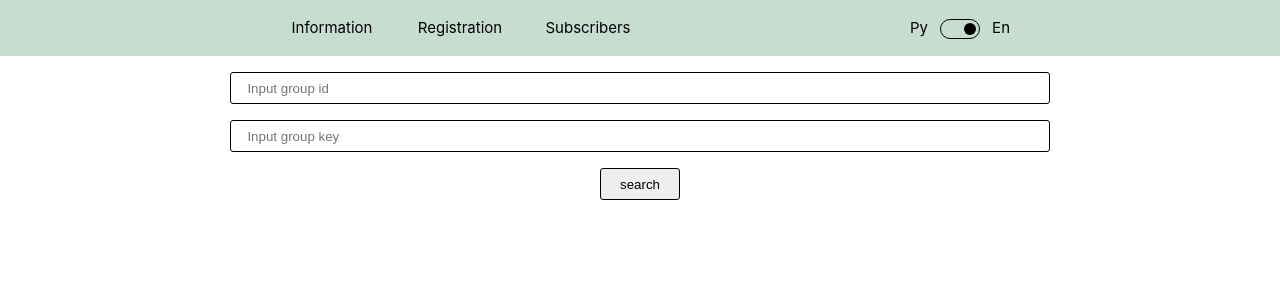
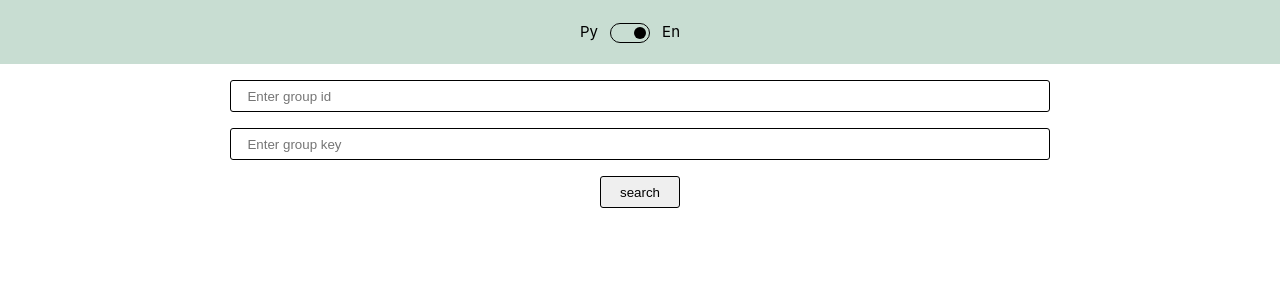
Before and after one commit to Evgeny-Tokarev/vueChart, a Vue app: page / in a window 1280 px wide. Shown: the top 300 px of the page. Built offline with nearby package versions, Linux system fonts and the light colour scheme.

Commit message:
Menu disabled if no group yet, input placeholders renaming

```diff
--- a/src/App.vue
+++ b/src/App.vue
@@ -1,10 +1,10 @@
 <template>
   <div id="menu">
-    <nav class="navbar">
+    <nav v-if="store.hasGroup" class="navbar">
+      <router-link class="navbar__link" to="/">{{ state.reg }}</router-link>
       <router-link class="navbar__link" to="/Information">{{
         state.info
       }}</router-link>
-      <router-link class="navbar__link" to="/">{{ state.reg }}</router-link>
       <router-link class="navbar__link" to="/Subscribers">{{
         state.subs
       }}</router-link>
@@ -18,7 +18,9 @@
 import LocaleSwitcher from "@/views/LocaleSwitcher.vue";
 import { reactive, computed } from "vue";
 import { useI18n } from "vue-i18n";
+import { useStore } from "@/stores/store"
 const { t } = useI18n();
+const store = useStore();
 
 const state = reactive({
   group: {},
@@ -33,6 +35,7 @@ const state = reactive({
   display: flex;
   justify-content: space-evenly;
   align-items: stretch;
+  min-height: 4rem;
   background-color: rgb(200, 221, 210);
   .navbar {
     display: flex;
--- a/src/locales/locale.ts
+++ b/src/locales/locale.ts
@@ -2,13 +2,13 @@ const messages = {
   en: {
     button: {
       info: "Information",
-      reg: "Registration",
+      reg: "Search",
       subs: "Subscribers",
       search: "search",
     },
     input: {
-      id: "Input group id",
-      key: "Input group key",
+      id: "Enter group id",
+      key: "Enter group key",
     },
     utility: {
       findFail: "Wrong group name or group key",
@@ -25,7 +25,7 @@ const messages = {
   ru: {
     button: {
       info: "Информация",
-      reg: "Регистрация",
+      reg: "Поиск",
       subs: "Подписчики",
       search: "искать",
     },
--- a/src/router/index.ts
+++ b/src/router/index.ts
@@ -1,13 +1,14 @@
 import { createRouter, createWebHistory } from "vue-router";
 import Information from "@/views/Information.vue";
-import Registration from "@/views/Registration.vue";
+import Search from "@/views/Search.vue";
 import Subscribers from "@/views/Subscribers.vue";
+import { useStore } from '@/stores/store'
 
 const routes = [
   {
     path: "/",
-    name: "Registration",
-    component: Registration,
+    name: "Search",
+    component: Search,
   },
   {
     path: "/information",
@@ -19,9 +20,16 @@ const routes = [
     name: "Subscribers",
     component: Subscribers,
   },
+
 ];
 const router = createRouter({
   history: createWebHistory(),
   routes,
 });
+router.beforeEach((to) => {
+  const store = useStore()
+  if (!store.hasGroup && to.path !== '/') {
+      return '/'
+  }
+})
 export default router;
--- a/src/stores/store.ts
+++ b/src/stores/store.ts
@@ -8,6 +8,7 @@ export const useStore = defineStore({
   id: "groupInfo",
   state: () => {
     return {
+      hasGroup: false,
       group: {} as Group,
     };
   },
@@ -27,8 +28,10 @@ export const useStore = defineStore({
           if (groups && groups.response) {
             this.$reset();
             this.$patch({
+              hasGroup: true,
               group: groups.response[0],
             });
+
             window.clearInterval(interval);
           } else {
             tries++;
--- a/src/views/Subscribers.vue
+++ b/src/views/Subscribers.vue
@@ -61,6 +61,11 @@ function graph() {
     accessibility: {
       enabled: false,
     },
+                plotOptions: {
+                series: {
+                    animation: false
+                }
+            },
 
     series: [
       {
@@ -120,9 +125,6 @@ watch(
     state.chart.yAxis[0].setTitle({ text: state.subscribersText });
   }
 );
-// onBeforeUnmount(() => {
-//   window.clearInterval(interval);
-// });
 </script>
 
 <template>
```
Also changed, not shown: src/views/Search.vue (renamed from src/views/Registration.vue).
